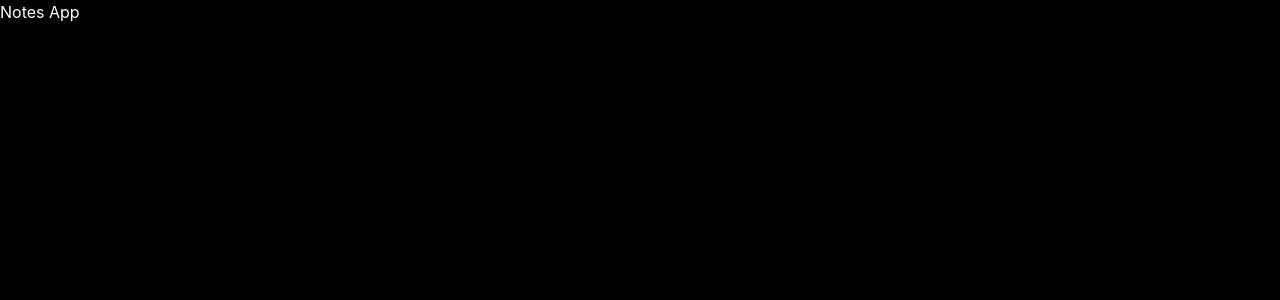
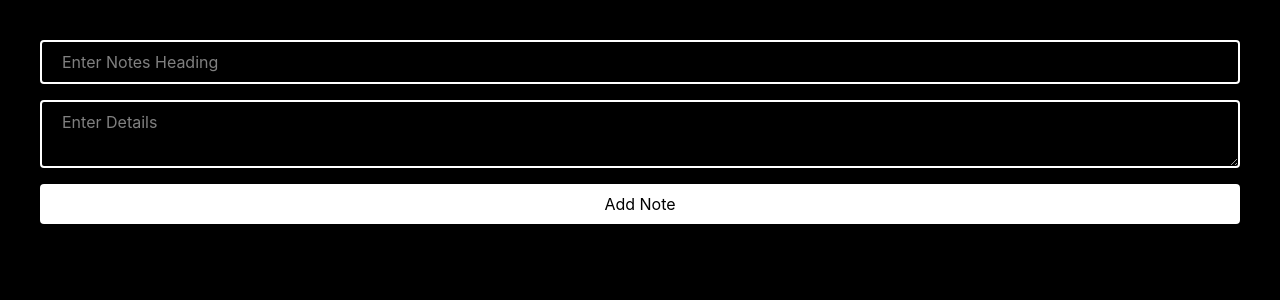
Before and after one commit to ManzarAbbass/Learning_react, a React (Vite) app in the folder 13-Notes-App/: page / in a window 1280 px wide. Shown: the top 300 px of the page. Built offline with nearby package versions, Linux system fonts and the light colour scheme.

Commit message:
create form & design it

```diff
--- a/13-Notes-App/src/App.jsx
+++ b/13-Notes-App/src/App.jsx
@@ -2,7 +2,21 @@ const App = () => {
   return (
     <div className="bg-black h-screen text-white">
       <div>
-        <h2>Notes App</h2>
+      <form className="flex flex-col gap-4 p-10">
+
+        <input
+        type="text"
+        placeholder="Enter Notes Heading"
+        className="px-5 py-2 border-2 rounded"
+        />
+        <textarea
+        placeholder="Enter Details"
+        name=""
+        id=""
+        className="px-5 py-2 border-2 rounded"
+         ></textarea>
+         <button className="bg-white text-black px-5 py-2 rounded">Add Note</button>
+      </form>
       </div>
       <div></div>
     </div>
```
